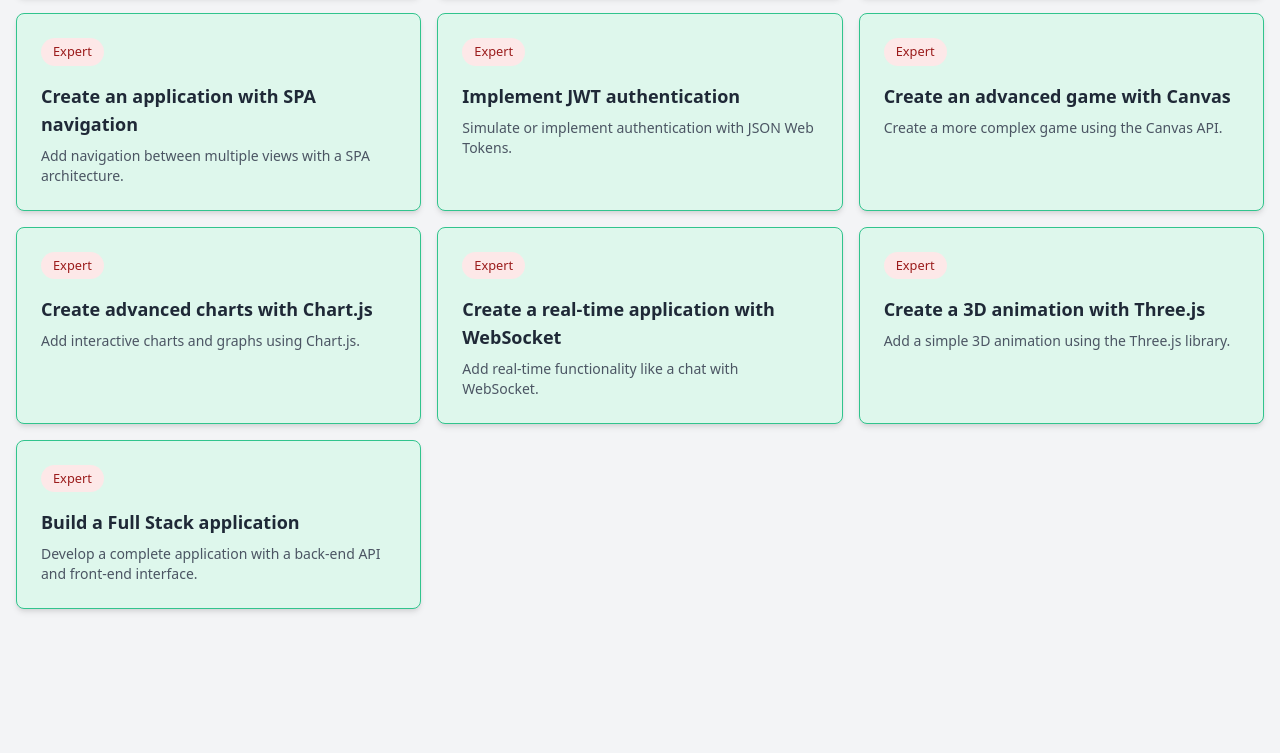
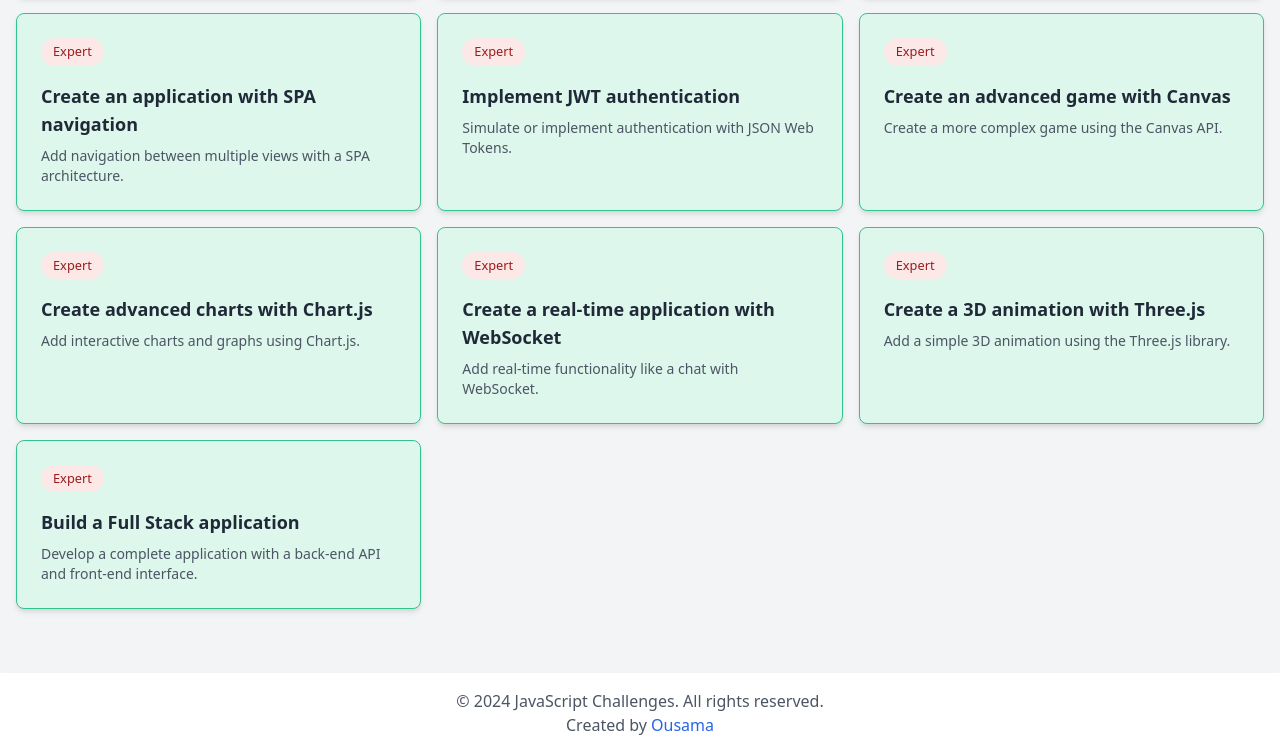
Before and after one commit to protocol-404/JavaScript-Challenges, a plain HTML site: page index.html in a window 1280 px wide. Shown: the part 2878-3631 px from the top of the page. Before the commit the page ends 3551 px from the top, so only its background shows below. Drawn offline with nearby package versions, Linux system fonts and the light colour scheme.

Commit message:
add footer section

```diff
--- a/index.html
+++ b/index.html
@@ -5,6 +5,7 @@
     <meta name="viewport" content="width=device-width, initial-scale=1.0">
     <title>JavaScript Challenges</title>
     <link href="https://cdn.jsdelivr.net/npm/tailwindcss@2.2.19/dist/tailwind.min.css" rel="stylesheet">
+    <link rel="stylesheet" href="https://cdnjs.cloudflare.com/ajax/libs/font-awesome/5.15.3/css/all.min.css">
     <link rel="stylesheet" href="styles.css">
 </head>
 <body class="bg-gray-100">
@@ -27,6 +28,13 @@
         </div>
     </main>
 
+    <footer class="bg-white shadow-md">
+        <div class="container mx-auto px-4 py-4">
+            <p class="text-center text-gray-600">© 2024 JavaScript Challenges. All rights reserved.</p>
+            <p class="text-center text-gray-600">Created by <a href="https://github.com/protocol-404" class="text-blue-600 hover:underline">Ousama</a></p>
+        </div>
+    </footer>
+
     <script src="challenges.js"></script>
     <script src="app.js"></script>
 </body>
```
